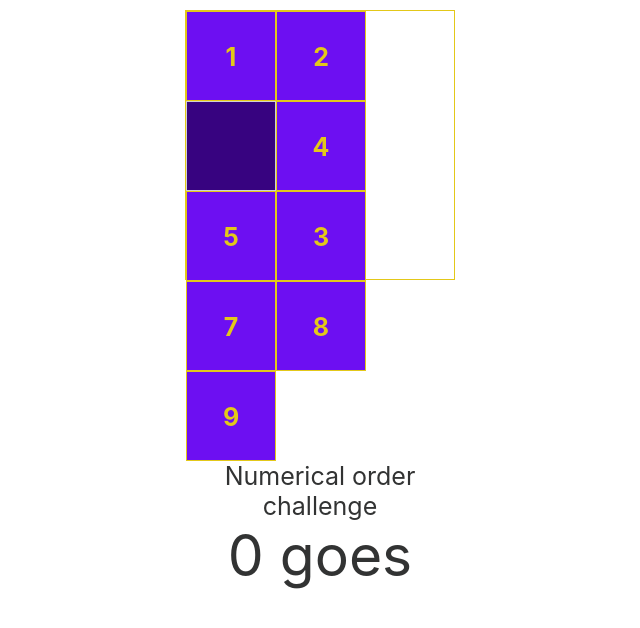
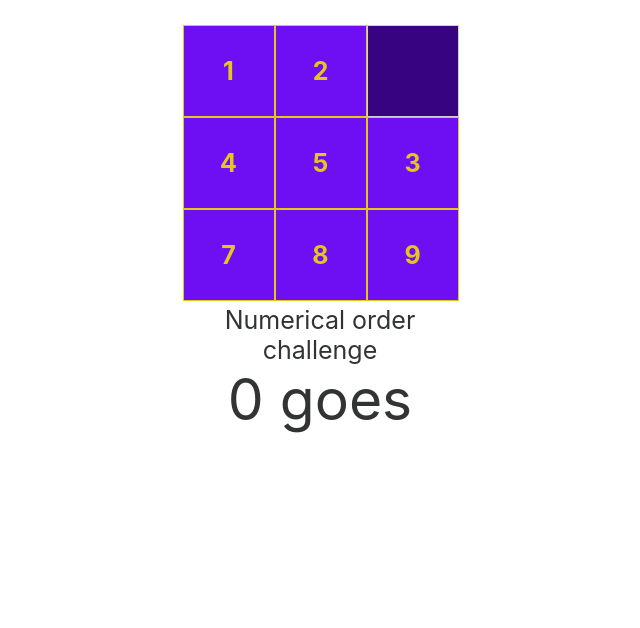
Before and after one commit to nicknicknick4444/reactsquaresgame, a React (Create React App) app: page /numbers in a window 1280 px wide. Shown: the top 628 px of the page, without its empty margins (320-960 px from the left). Built offline with nearby package versions, Linux system fonts and the light colour scheme.

Commit message:
Add files via upload

```diff
--- a/src/App.css
+++ b/src/App.css
@@ -49,8 +49,8 @@
 	}
 
 .clickable, .the-blank, .ordinary, .winning {
-	width: 88px;
-	height: 88px;
+	width: 90px;
+	height: 90px;
 	float: left;
 	font-size: 25px;
 	font-weight: bold;
@@ -72,7 +72,7 @@
 
 .clickable:hover, clickable:active {
 	background-color: #e3c819;
-	border: 1px #6d0ff2 solid;
+	border: 1px #e3c819 solid;
 	color: #6d0ff2;
 	}
 
@@ -88,23 +88,40 @@
 	}
 
 .winning {
-	background-color: #6403a8;
+	background-color: #6F10B4;
 	color: #ad8b03;
 	border: 1px #ad8b03 solid;
 	}
 
 .main-square, .main-square-winning {
-	width: 268px;
-	height: 268px;
+	position: relative;
+	padding-left: 5px;
+	width: 280px;
+	height: 280px;
 	margin: auto;
 	}
 
-.main-square {
-	border: 1px #e3c819 solid;
+
+.main-square2, .main-square-winning2 {
+	position: relative;
+	top: -286px;
+	width: 286px;
+	height: 286px;
+	margin: auto;
+	z-index: -10;
 	}
 
-.main-square-winning {
-	border: 1px #ad8b03 solid;
+.main-square2 {
+	background-color: #e3c819;
+	}
+
+.main-square-winning2 {
+	background-color: #ad8b03;
+	}
+
+.other-items {
+	position: relative;
+	top: -276px;
 	}
 
 .instructions, .winner {
@@ -141,9 +158,9 @@
 	}
 
 .all {
-	padding-top: 10px;
+	padding-top: 25px;
 	padding-bottom: 10px;
-	/*width: 400px;*/
+	width: 400px;
 	margin: auto;
 }
 
@@ -155,11 +172,10 @@
 	margin-top: 10px;
 	margin-left: auto;
 	margin-right: auto;
-	/*padding-left: 17px;
-	padding-right: 17px;*/
 	width: 200px;
-	height: 53px;
-	line-height: 50px;
+	/*height: 53px;*/
+	padding-top: 10px;
+	padding-bottom: 13px;
 	text-align: center;
 	background-color: #e3c819;
 	color: #6d0ff2;
```
